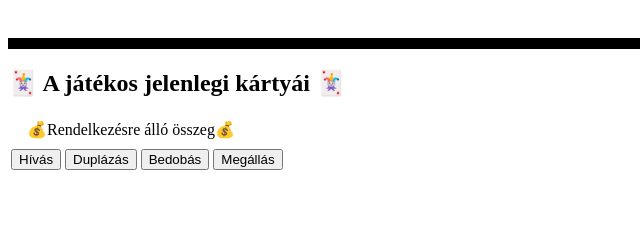
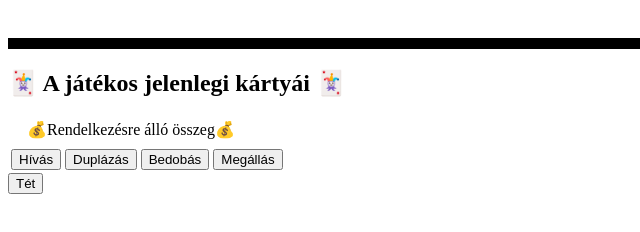
Before and after one commit to ArnoldJozsa/Bukottak, a plain HTML site: page index.html in a window 1280 px wide. Shown: the full height of the page, 0-640 px from the left. Drawn offline with Linux system fonts and the light colour scheme.

Commit message:
TetGomb
A játékos tétet rak a kör kezdetéhez.

```diff
--- a/index.html
+++ b/index.html
@@ -42,5 +42,6 @@
 			<td><button onclick="StopAndEvaluate()">Megállás</button></td>
 		</tr>
 	</table>
+	<button onclick="Bet()" class="BetButton">Tét</button>
 </body>
 </html>
```
